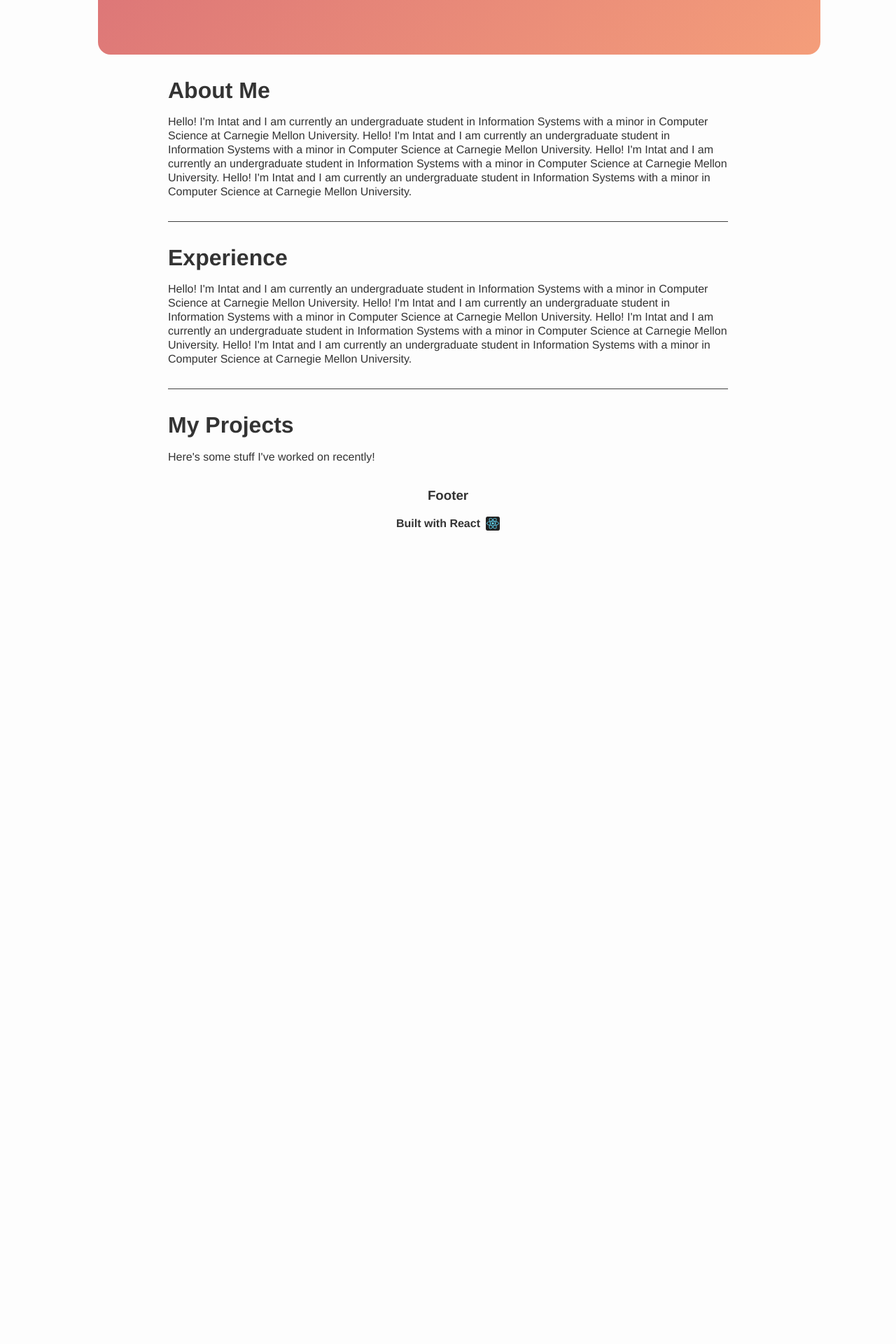
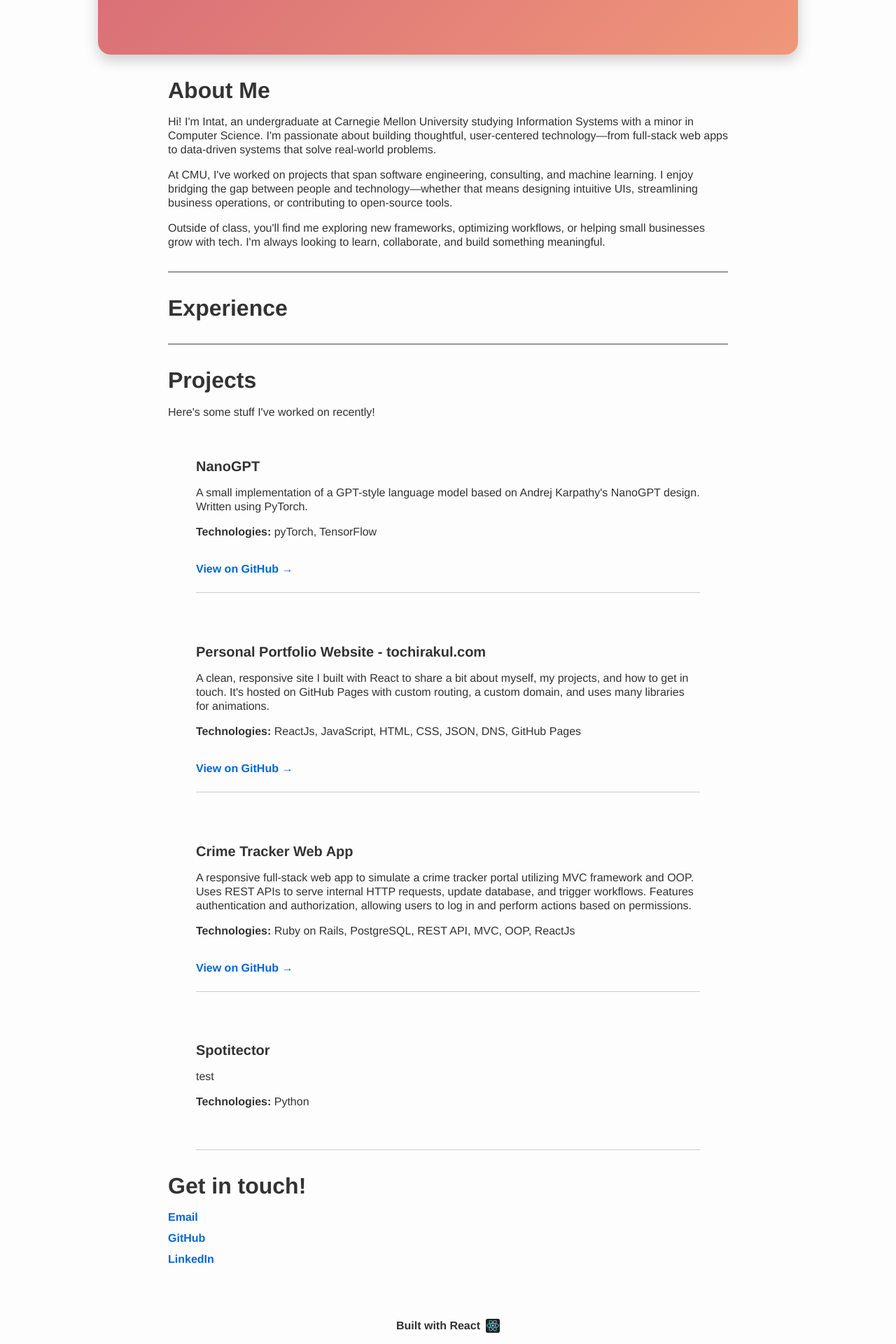
Before and after one commit to intchrkl/personal-website, a React (Create React App) app: page /#/ in a window 1280 px wide. Shown: the part 236-2156 px from the top of the page at 70% size. Before the commit the page ends 994 px from the top, so only its background shows below. Built offline with nearby package versions, Linux system fonts and the light colour scheme; no server answers.

Commit message:
added github data to project overview

```diff
--- a/src/components/footer/Footer.jsx
+++ b/src/components/footer/Footer.jsx
@@ -4,10 +4,16 @@ import "./footer.css";
 export function Footer() {
     return (
         <>
-            <h3>Footer</h3>
-            <div style={{ display: "flex", alignItems: "center", justifyContent: "center", gap: "0.5rem" }}>
+            <div style={{
+                display: "flex",
+                alignItems: "center",
+                justifyContent: "center",
+                gap: "0.5rem",
+                marginTop: "4rem",
+                marginBottom: "1rem"
+            }}>
                 <h4 style={{ margin: 0 }}>Built with React</h4>
-                <img src={reactLogo} alt="ReactJs logo" width="20" height="20"/>
+                <img src={reactLogo} alt="ReactJs logo" width="20" height="20" />
             </div>
         </>
     )
--- a/src/components/projects/ProjectList.css
+++ b/src/components/projects/ProjectList.css
@@ -1,10 +1,12 @@
 .project-list {
     display: flex;
     flex-direction: column;
+    align-items: center;
     gap: 2rem;
 }
 
 .project-card {
+    width: 90%;
     padding-bottom: 1.5rem;
     border-bottom: 1px solid #ccc;
     margin-top: 1.5rem;
--- a/src/data/projects.json
+++ b/src/data/projects.json
@@ -1,7 +1,8 @@
 [
     {
-        "title": "NanoGPT (Work in progress)",
-        "description": "Description goes here",
+        "title": "NanoGPT",
+        "repoName": "nanogpt",
+        "description": "A small implementation of a GPT-style language model based on Andrej Karpathy's NanoGPT design. Written using PyTorch. ",
         "tech": [
             "pyTorch",
             "TensorFlow"
@@ -11,6 +12,7 @@
     },
     {
         "title": "Personal Portfolio Website - tochirakul.com",
+        "repoName": "personal-website",
         "description": "A clean, responsive site I built with React to share a bit about myself, my projects, and how to get in touch. It's hosted on GitHub Pages with custom routing, a custom domain, and uses many libraries for animations.",
         "tech": [
             "ReactJs",
@@ -26,6 +28,7 @@
     },
     {
         "title": "Crime Tracker Web App",
+        "repoName": "crime-tracker",
         "description": "A responsive full-stack web app to simulate a crime tracker portal utilizing MVC framework and OOP. Uses REST APIs to serve internal HTTP requests, update database, and trigger workflows. Features authentication and authorization, allowing users to log in and perform actions based on permissions.",
         "tech": [
             "Ruby on Rails",
@@ -37,5 +40,13 @@
         ],
         "linkText": "View on GitHub",
         "link": "https://github.com/intchrkl/crime-tracker"
+    },
+    {
+        "title": "Spotitector",
+        "description": "test",
+        "tech": [
+            "Python"
+        ],
+        "linkText": "View on GitHub"
     }
 ]
--- a/src/pages/home/home.css
+++ b/src/pages/home/home.css
@@ -1,5 +1,8 @@
+body {
+  font-family: "Helvetica Neue", Helvetica, Arial, sans-serif;
+}
+
 .banner {
-  width: 100%;
   padding: 4rem 1rem;
   /* background: linear-gradient(45deg, #feda75, #fa7e1e, #d62976, #962fbf, #4f5bd5); */
   /* background: linear-gradient(135deg, #ff7e5f, #feb47b); */
@@ -15,6 +18,7 @@
   justify-content: center;
   color: white;
   border-radius: 18px;
+  box-shadow: 0 8px 20px rgba(0, 0, 0, 0.2);
 }
 
 @keyframes gradientShift {
@@ -40,6 +44,7 @@ h1 {
 
 p {
   line-height: 1.25;
+  letter-spacing: 1.25;
 }
 
 .home-wrapper {
@@ -47,6 +52,7 @@ p {
 }
 
 .banner-wrapper {
+  width: 90%;
   max-width: 1000px;
   margin: 0 auto;
 }
@@ -63,10 +69,25 @@ p {
   }
 }
 
+.banner h1 {
+  font-family: monospace;
+  font-size: clamp(1rem, 5vw, 2.5rem);
+  margin-bottom: 1rem;
+  line-height: 1.2;
+  text-align: center;
+}
 
+.links ul {
+  list-style: none;
+  padding: 0;
+  margin: 0;
+}
+
+.links li {
+  margin-bottom: 0.75rem;
+}
 
 .links a {
-  margin: 0 0.75rem;
   color: #0366d6;
   text-decoration: none;
   font-weight: bold;
--- a/src/pages/home/home.jsx
+++ b/src/pages/home/home.jsx
@@ -2,6 +2,9 @@ import React from "react";
 import { Typewriter } from "react-simple-typewriter";
 import "./home.css";
 import { motion } from "framer-motion"
+import projectData from "../../data/projects.json";
+import { RepoLanguages } from "../../components/github/RepoLanguages"
+import { useState, useEffect } from "react";
 
 function Home() {
   return (
@@ -16,6 +19,7 @@ function Home() {
           <Experience />
           <Line />
           <Projects />
+          <Contact />
         </div>
       </div>
     </>
@@ -60,7 +64,9 @@ function AboutMe() {
   return (
     <motion.div className="about-me" style={{ textAlign: "left" }}>
       <h1>About Me</h1>
-      <p>Hello! I'm Intat and I am currently an undergraduate student in Information Systems with a minor in Computer Science at Carnegie Mellon University. Hello! I'm Intat and I am currently an undergraduate student in Information Systems with a minor in Computer Science at Carnegie Mellon University. Hello! I'm Intat and I am currently an undergraduate student in Information Systems with a minor in Computer Science at Carnegie Mellon University. Hello! I'm Intat and I am currently an undergraduate student in Information Systems with a minor in Computer Science at Carnegie Mellon University. </p>
+      <p>Hi! I'm Intat, an undergraduate at Carnegie Mellon University studying Information Systems with a minor in Computer Science. I'm passionate about building thoughtful, user-centered technology—from full-stack web apps to data-driven systems that solve real-world problems. </p>
+      <p>At CMU, I've worked on projects that span software engineering, consulting, and machine learning. I enjoy bridging the gap between people and technology—whether that means designing intuitive UIs, streamlining business operations, or contributing to open-source tools. </p>
+      <p>Outside of class, you'll find me exploring new frameworks, optimizing workflows, or helping small businesses grow with tech. I'm always looking to learn, collaborate, and build something meaningful.</p>
     </motion.div>
   )
 }
@@ -69,19 +75,113 @@ function Experience() {
   return (
     <motion.div className="experience" style={{ textAlign: "left" }}>
       <h1>Experience</h1>
-      <p>Hello! I'm Intat and I am currently an undergraduate student in Information Systems with a minor in Computer Science at Carnegie Mellon University. Hello! I'm Intat and I am currently an undergraduate student in Information Systems with a minor in Computer Science at Carnegie Mellon University. Hello! I'm Intat and I am currently an undergraduate student in Information Systems with a minor in Computer Science at Carnegie Mellon University. Hello! I'm Intat and I am currently an undergraduate student in Information Systems with a minor in Computer Science at Carnegie Mellon University. </p>
     </motion.div>
   )
 }
 
+const containerVariants = {
+  hidden: { opacity: 0 },
+  visible: {
+    opacity: 1,
+    transition: {
+      staggerChildren: 0.15, // delay between each card
+    },
+  },
+};
+
+const cardVariants = {
+  hidden: { opacity: 0, y: 30 },
+  visible: { opacity: 1, y: 0, transition: { duration: 0.5 } },
+};
+
+
 function Projects() {
+  const username = 'intchrkl';
+  const githubReposApi = `https://api.github.com/users/${username}/repos`;
+  const [repos, setRepos] = useState([]);
+
+  useEffect(() => {
+
+    const delay = new Promise((res) => setTimeout(res, 800));
+
+    Promise.all([
+      fetch(githubReposApi)
+        .then((res) => res.json())
+        .then((data) => Array.isArray(data) ? data : [])
+        .catch(() => []),
+      delay,
+    ]).then(([fetchedRepos]) => {
+      setRepos(fetchedRepos);
+    });
+  }, []);
+
+  const githubData = {};
+  for (const proj of projectData) {
+    if (proj.repoName) {
+      for (const repo of repos) {
+        if (repo.name === proj.repoName) {
+          githubData[proj.repoName] = repo;
+        }
+      }
+    }
+  }
+
   return (
-    <motion.div className="projects" style={{ textAlign: "left" }}>
-      <h1>My Projects</h1>
+    <motion.div
+      className="projects"
+      style={{ textAlign: "left" }}
+      variants={containerVariants}
+      initial="hidden"
+      animate="visible"
+    >
+      <h1>Projects</h1>
       <p>Here's some stuff I've worked on recently!</p>
-      <motion.div className="project-list">
+      <motion.div className="project-list" variants={containerVariants}>
+        {projectData.map((proj, idx) => (
+          <motion.div
+            key={idx}
+            className="project-card"
+            variants={cardVariants}
+            whileHover={{ scale: 1.02 }}
+          >
+            <h2>{proj.title}</h2>
+            <p>{proj.description}</p>
+            <p>
+              <strong>Technologies:</strong> {proj.tech.join(", ")}
+            </p>
+            {proj.repoName && githubData[proj.repoName] && (
+              <div>
+                <div style={{ marginBottom: "1rem" }}>
+                  <ProjectLanguages repo={githubData[proj.repoName]} />
+                </div>
+                <div className="repo-meta" style={{ marginTop: "1rem" }}>
+                  <span>
+                    Last commit: {new Date(githubData[proj.repoName].updated_at).toLocaleDateString('en-US', {
+                      month: 'long',
+                      day: 'numeric',
+                      year: 'numeric',
+                    })}
+                  </span>
+                </div>
+              </div>
+            )}
+            <br></br>
+            {proj.link && <a href={proj.link} target="_blank" rel="noopener noreferrer">
+              {proj.linkText} →
+            </a>}
+          </motion.div>
+        ))}
+      </motion.div>
+    </motion.div>
+  );
+}
 
-      </motion.div>
+
+function Contact() {
+  return (
+    <motion.div className="contact" style={{ textAlign: "left" }}>
+      <h1>Get in touch!</h1>
+      <SocialLinks />
     </motion.div>
   )
 }
@@ -98,9 +198,12 @@ function Education() {
 
 function SocialLinks() {
   return (
-    <>
-      <div className="links">
+    <motion.div className="links">
+      <ul>
+        <li>
           <a href="mailto:intat.tochirakul@gmail.com">Email</a>
+        </li>
+        <li>
           <a
             href="https://github.com/intchrkl"
             target="_blank"
@@ -108,6 +211,8 @@ function SocialLinks() {
           >
             GitHub
           </a>
+        </li>
+        <li>
           <a
             href="https://linkedin.com/in/intat"
             target="_blank"
@@ -115,21 +220,37 @@ function SocialLinks() {
           >
             LinkedIn
           </a>
-      </div>
-    </>
+        </li>
+      </ul>
+    </motion.div>
   )
 }
 
-function Bio() {
+function ProjectLanguages({ repo }) {
+  const [languages, setLanguages] = useState({});
+
+  useEffect(() => {
+    if (!repo.languages_url) return;
+    fetch(repo.languages_url)
+      .then((res) => res.json())
+      .then((data) => setLanguages(data))
+      .catch((err) => console.error("Language fetch error:", err));
+  }, [repo.languages_url]);
+
+  const sortedLanguages = Object.entries(languages)
+    .sort((a, b) => b[1] - a[1])
+    .slice(0, 3);
+
+  const totalBytes = sortedLanguages.reduce((sum, [, bytes]) => sum + bytes, 0);
+
   return (
     <>
-      <div className="bio" style={{ fontSize: "20px", textAlign: "justify" }}>
-        <p>
-          Hi, my name is Intat and I am currently a senior undergraduate
-          student in Information Systems with a Minor in Computer Science
-          at Carnegie Mellon University.
-        </p>
-      </div>
+      {totalBytes > 0 && (
+        <RepoLanguages
+          totalBytes={totalBytes}
+          sortedLanguages={sortedLanguages}
+        />
+      )}
     </>
-  )
+  );
 }
```
Lines whose indentation alone changed are shown as unchanged.
